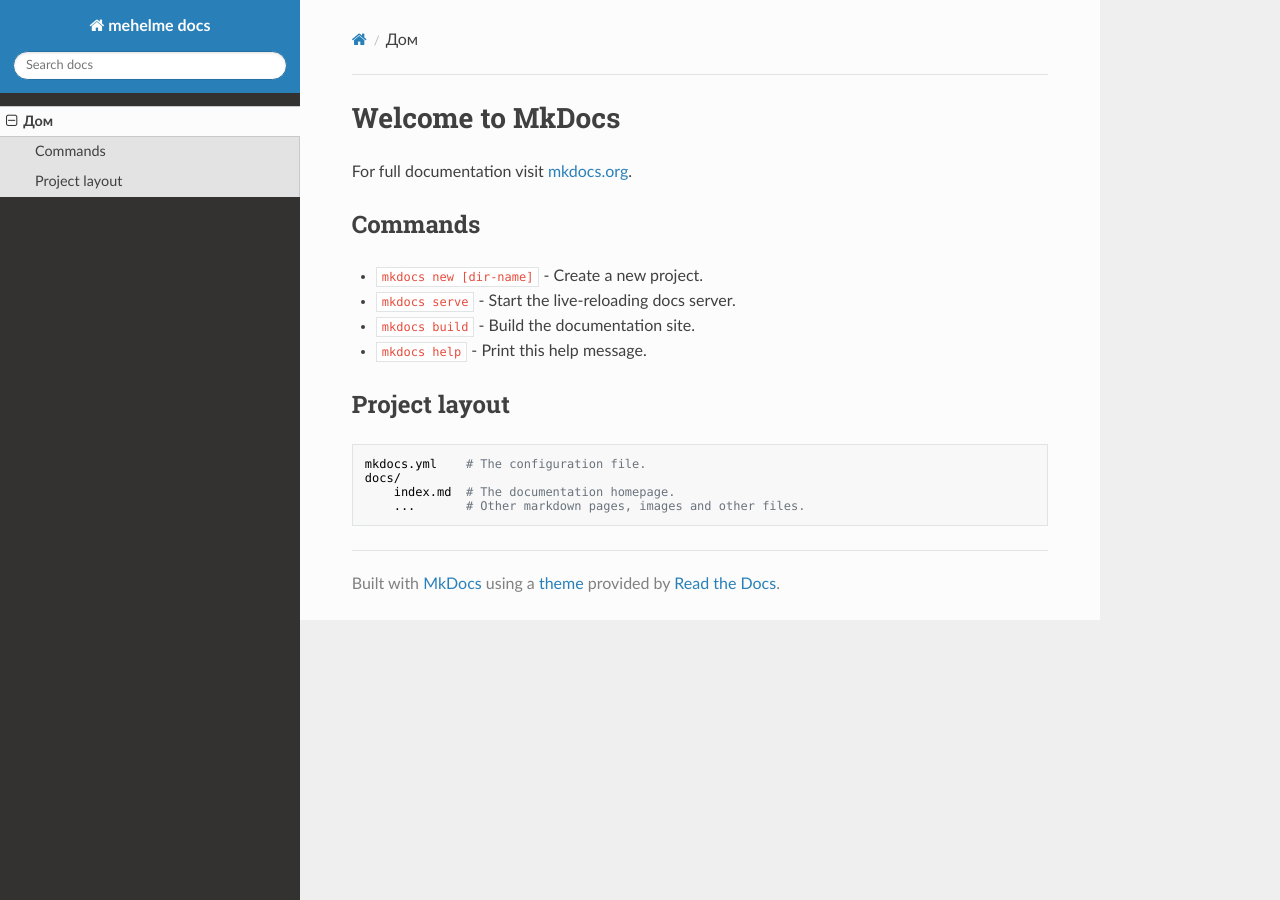
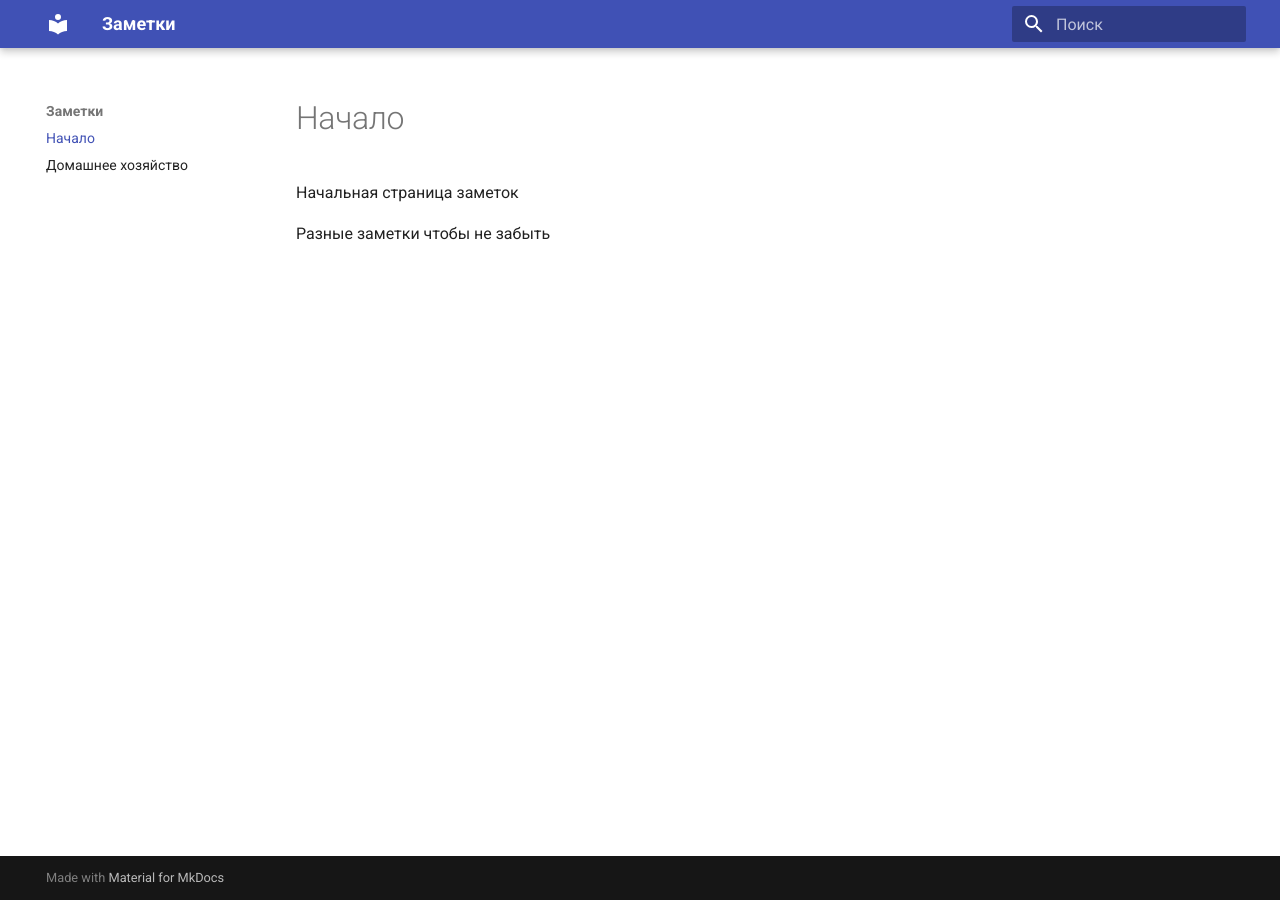
Before and after one commit to mehelme/mehelme.github.io, an MkDocs documentation site: the page built from docs/index.md, in a window 1280 px wide. Built offline with MkDocs 1.6.1 and Material for MkDocs 9.7.7, drawn with Linux system fonts in a browser that asks for light colours; nearby versions of some CDN libraries; old or Windows-style settings are respelled for this version of MkDocs.

Commit message:
тема material

```diff
--- a/docs/index.md
+++ b/docs/index.md
@@ -1,17 +1,3 @@
-# Welcome to MkDocs
+Начальная страница заметок
 
-For full documentation visit [mkdocs.org](http://mkdocs.org).
-
-## Commands
-
-* `mkdocs new [dir-name]` - Create a new project.
-* `mkdocs serve` - Start the live-reloading docs server.
-* `mkdocs build` - Build the documentation site.
-* `mkdocs help` - Print this help message.
-
-## Project layout
-
-    mkdocs.yml    # The configuration file.
-    docs/
-        index.md  # The documentation homepage.
-        ...       # Other markdown pages, images and other files.
+Разные заметки чтобы не забыть
--- a/mkdocs.yml
+++ b/mkdocs.yml
@@ -1,5 +1,9 @@
-site_name: mehelme docs
+site_name: Заметки
 dev_addr: 127.0.0.1:9000
-pages:
-    - Дом: index.md
-theme: readthedocs
+nav:
+    - Начало: index.md
+    - Домашнее хозяйство: house_keeper.md
+
+theme:
+  name: 'material'
+  language: 'ru'
```
Also changed, not shown: README.md (+1 -1 lines), docs/house_keeper.md (added, +5 -0 lines), 1 other file.
